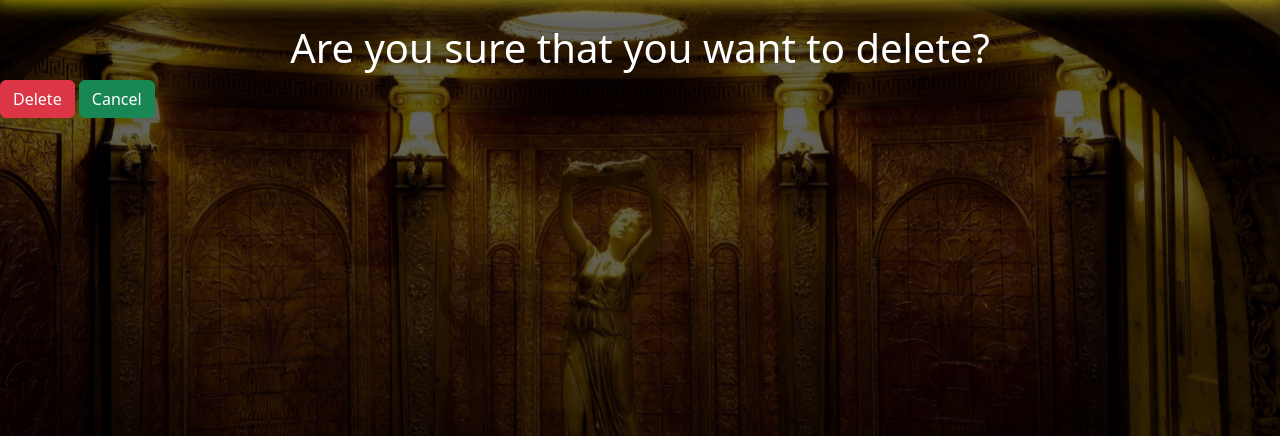
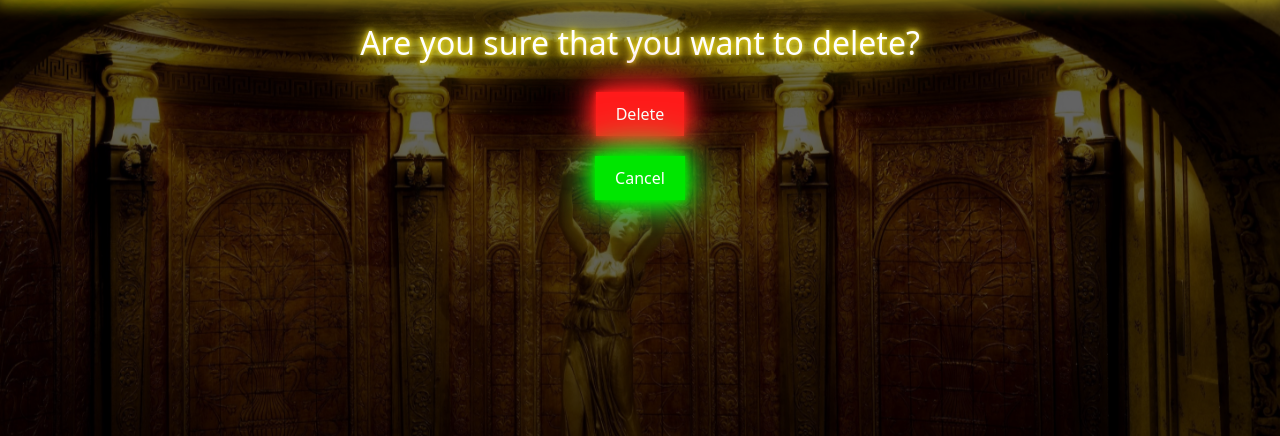
Before and after one commit to AlakhsimarSingh/Cinesense, a Django app: page /review/1/delete/ in a window 1280 px wide. Shown: the part 74-510 px from the top of the page. Run offline with Django 5.2, Linux system fonts and the light colour scheme; a user stored in the database is signed in; data comes from the database, SQL or seed files in the repository; parts of the project's set-up code (start-up, migrations or seed data) failed here and were passed over.

Commit message:
made a change in delete template

```diff
--- a/cinesense/review/templates/review_confirm_delete.html
+++ b/cinesense/review/templates/review_confirm_delete.html
@@ -4,10 +4,88 @@ Movie review
 {% endblock %}
 
 {% block content %}
-<h1 class="text-center text-white mt-4">Are you sure that you want to delete?</h1>
-<form method="POST">
+<h1 class="text-center neon-text mt-4">Are you sure that you want to delete?</h1>
+<form method="POST" class="confirmation-form">
     {% csrf_token %}
-    <button class="btn btn-danger">Delete</button>
-    <a href="{% url 'review_list' %}" class="btn btn-success">Cancel</a>
+    <button class="btn-neon-danger" type="submit">Delete</button>
+    <a href="{% url 'review_list' %}" class="btn-neon-safe">Cancel</a>
 </form>
+<style>
+    /* Neon glowing text for header */
+    .neon-text {
+        font-size: 2rem;
+        color: #fff;
+        text-shadow:
+            0 0 5px #FFED28,
+            0 0 10px #FFED28,
+            0 0 20px #FFED28,
+            0 0 40px #FFED28,
+            0 0 80px #FFED28,
+            0 0 90px #FFED28;
+    }
+
+    /* Centered form */
+    .confirmation-form {
+        display: flex;
+        flex-direction: column;
+        align-items: center;
+        margin-top: 20px;
+    }
+
+    /* Neon red delete button */
+    .btn-neon-danger {
+        background-color: #ff1a1a; /* Neon red */
+        border: none;
+        color: white;
+        padding: 10px 20px;
+        text-align: center;
+        text-decoration: none;
+        display: inline-block;
+        font-size: 16px;
+        margin: 10px;
+        cursor: pointer;
+        box-shadow:
+            0 0 5px #ff1a1a,
+            0 0 20px #ff1a1a,
+            0 0 30px #ff1a1a,
+            0 0 50px #ff3333;
+        transition: 0.3s;
+    }
+
+    .btn-neon-danger:hover {
+        box-shadow:
+            0 0 10px #ff1a1a,
+            0 0 40px #ff1a1a,
+            0 0 60px #ff1a1a;
+        transform: scale(1.1);
+    }
+
+    /* Neon green cancel button */
+    .btn-neon-safe {
+        background-color: #00e600; /* Neon green */
+        border: none;
+        color: white;
+        padding: 10px 20px;
+        text-align: center;
+        text-decoration: none;
+        display: inline-block;
+        font-size: 16px;
+        margin: 10px;
+        cursor: pointer;
+        box-shadow:
+            0 0 5px #00e600,
+            0 0 20px #00e600,
+            0 0 30px #00e600,
+            0 0 50px #66ff66;
+        transition: 0.3s;
+    }
+
+    .btn-neon-safe:hover {
+        box-shadow:
+            0 0 10px #00e600,
+            0 0 40px #00e600,
+            0 0 60px #00e600;
+        transform: scale(1.1);
+    }
+</style>
 {% endblock %}
```
